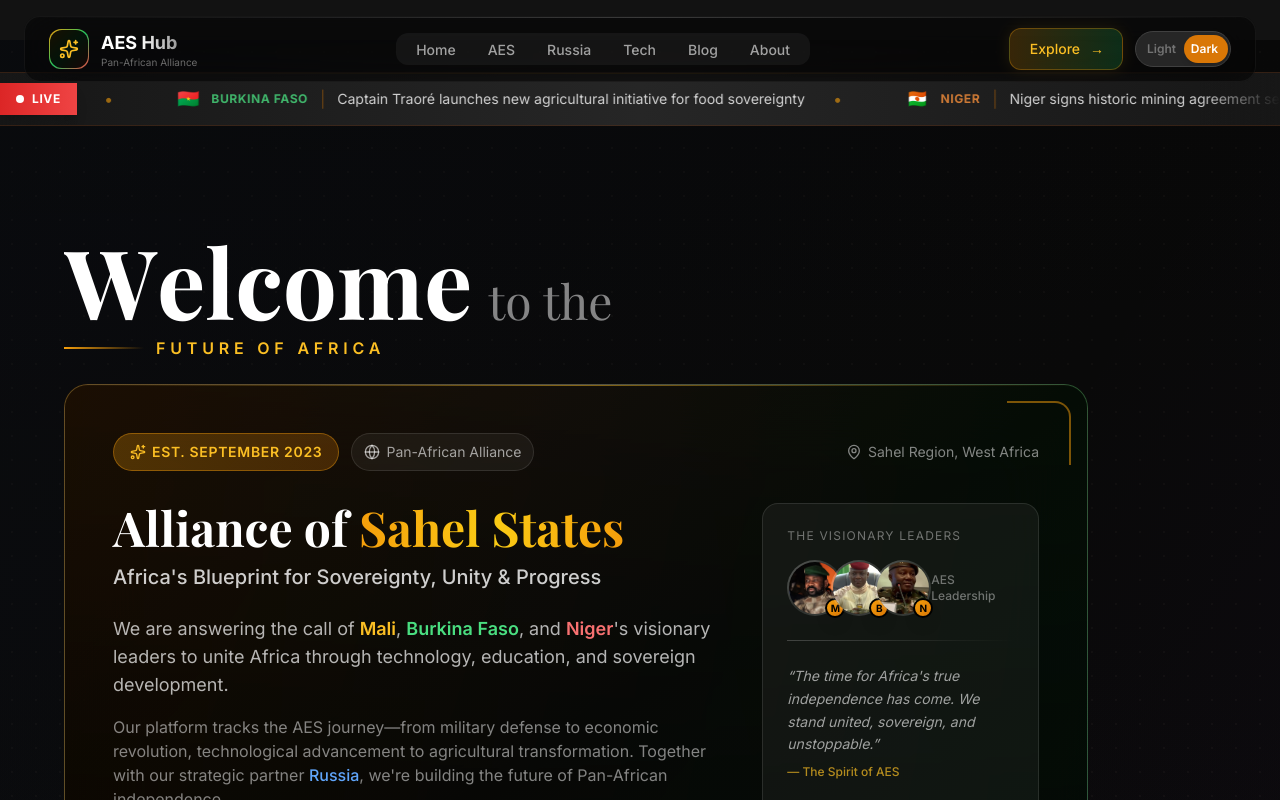
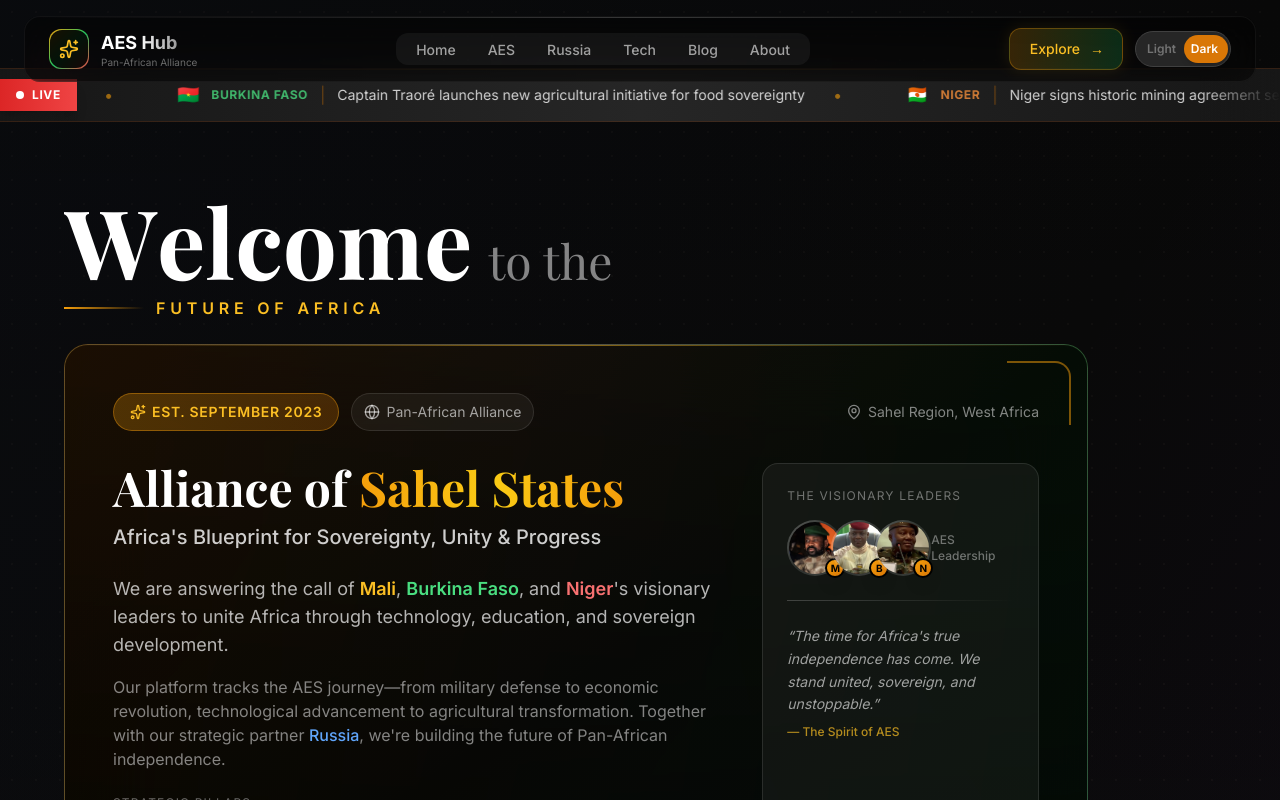
Before and after one commit to HM-aes/AES-African-Project, a Next.js app: page / in a window 1280 px wide. Shown: the top 800 px of the page. Built offline with nearby package versions, Linux system fonts and the light colour scheme; a web font is replaced by a local one.

Commit message:
fix: adjust ticker position for zero gap below navbar

```diff
--- a/app/layout.tsx
+++ b/app/layout.tsx
@@ -43,12 +43,12 @@
           <HydrationFix />
           <ScrollToTop />
           <Navigation />
-          {/* News Ticker - Fixed below navbar */}
-          <div className="fixed top-[72px] left-0 right-0 z-40">
+          {/* News Ticker - Fixed below navbar with zero gap */}
+          <div className="fixed top-[68px] left-0 right-0 z-40">
             <NewsTicker />
           </div>
-          {/* Main content with extra padding for both navbar and ticker */}
-          <main className="flex-grow pt-10">
+          {/* Main content */}
+          <main className="flex-grow">
             {children}
           </main>
           <Footer />
```
